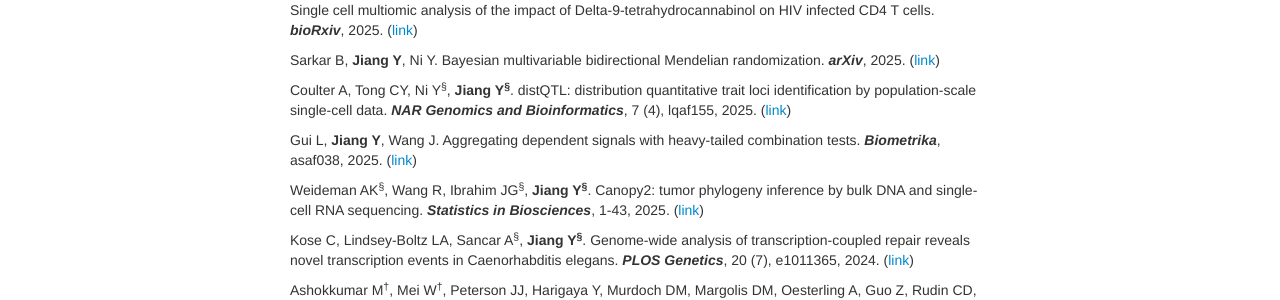
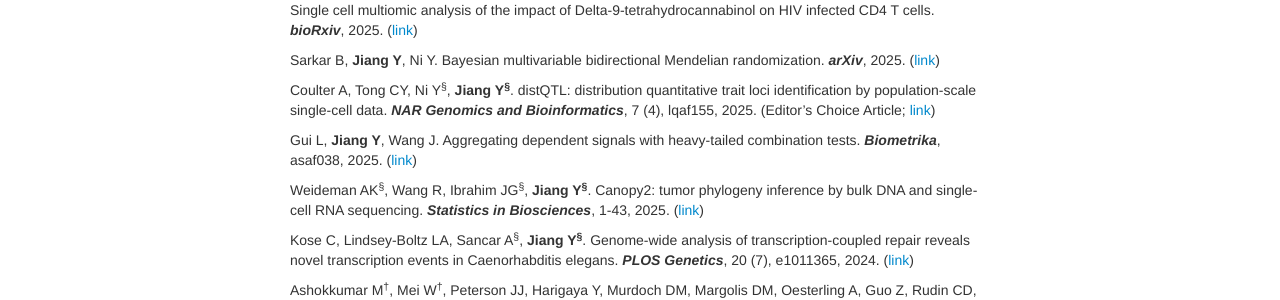
Before and after one commit to yuchaojiang/yuchaojiang.github.io, a Jekyll site: the page built from pages/pubs.md, in a window 1280 px wide. Shown: the part 282-582 px from the top of the page. Built offline with Jekyll 4.4.1, drawn with Linux system fonts in a browser that asks for light colours.

Commit message:
Update pubs.md

```diff
--- a/pages/pubs.md
+++ b/pages/pubs.md
@@ -14,7 +14,7 @@ Ashokkumar M<sup>&dagger;</sup>, Ge RY<sup>&dagger;</sup>, Cooper-Volkheimer A,
 
 Sarkar B, **Jiang Y**, Ni Y. Bayesian multivariable bidirectional Mendelian randomization. ***arXiv***, 2025. ([link](https://arxiv.org/abs/2510.09991))
 
-Coulter A, Tong CY, Ni Y<sup>&sect;</sup>, **Jiang Y<sup>&sect;</sup>**. distQTL: distribution quantitative trait loci identification by population-scale single-cell data. ***NAR Genomics and Bioinformatics***, 7 (4), lqaf155, 2025. ([link](https://doi.org/10.1093/nargab/lqaf155))
+Coulter A, Tong CY, Ni Y<sup>&sect;</sup>, **Jiang Y<sup>&sect;</sup>**. distQTL: distribution quantitative trait loci identification by population-scale single-cell data. ***NAR Genomics and Bioinformatics***, 7 (4), lqaf155, 2025. (Editor's Choice Article; [link](https://doi.org/10.1093/nargab/lqaf155))
 
 Gui L, **Jiang Y**, Wang J. Aggregating dependent signals with heavy-tailed combination tests. ***Biometrika***, asaf038, 2025. ([link](https://academic.oup.com/biomet/advance-article/doi/10.1093/biomet/asaf038/8153900?utm_source=authortollfreelink&utm_campaign=biomet&utm_medium=email&guestAccessKey=1956b79e-6421-46f7-a5b0-e07d93e17090))
 
```
